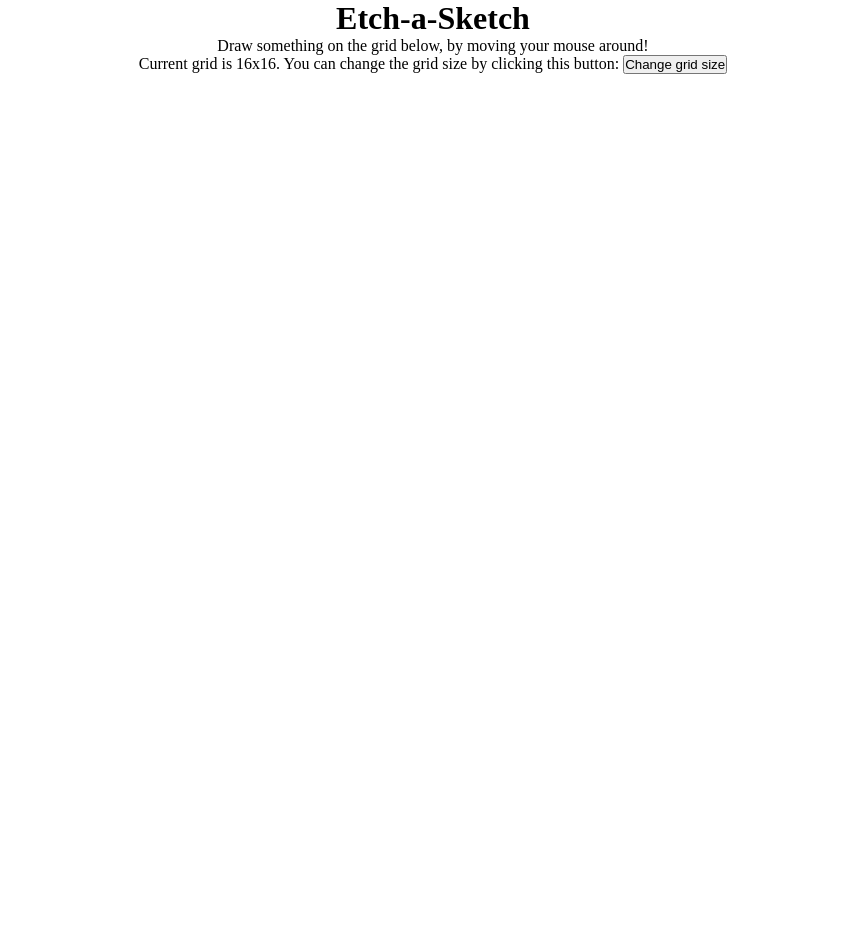
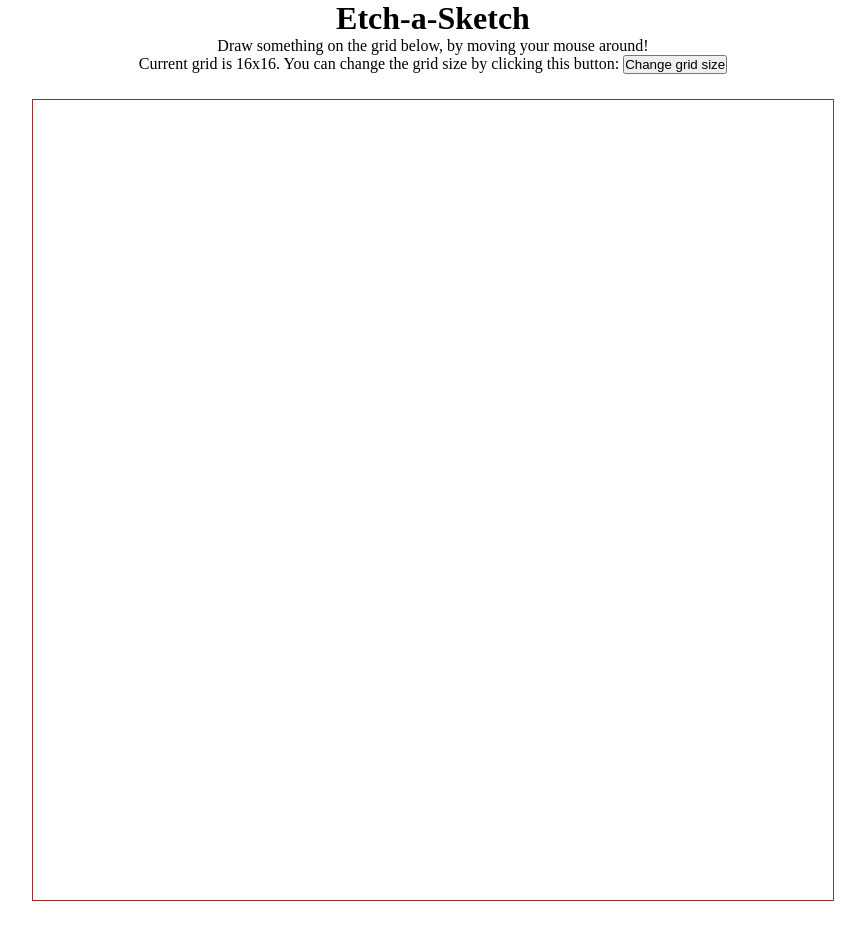
Before and after one commit to skorzany/odin-etch-a-sketch, a plain HTML site: page index.html in a window 1280 px wide. Shown: the whole page, without its empty margins (207-1072 px from the left). Drawn offline with Linux system fonts and the light colour scheme.

Commit message:
Add canvas element, style it and add listeners

```diff
--- a/index.html
+++ b/index.html
@@ -11,6 +11,6 @@
     <h1>Etch-a-Sketch</h1>
     <p>Draw something on the grid below, by moving your mouse around!</p>
     <p>Current grid is <span></span>x<span></span>. You can change the grid size by clicking this button: <button>Change grid size</button></p>
-    <div class="grid"></div>
+    <div id="canvas"><div class="grid"></div></div>
 </body>
 </html>
--- a/script.js
+++ b/script.js
@@ -50,7 +50,9 @@ function main() {
     const grid = document.querySelector(".grid");
     drawSquares(grid);
 
-    document.addEventListener("mouseover", e => {
+    const canvas = document.querySelector("#canvas");
+
+    canvas.addEventListener("mouseover", e => {
         const target = e.target;
         if (target.matches(".square")) {
             if (+target.style.opacity < 1) target.style.opacity = +target.style.opacity + 0.1;
--- a/style.css
+++ b/style.css
@@ -16,7 +16,15 @@ body {
 .grid {
     width: 800px;
     height: 800px;
-    margin: 25px auto;
     display: flex;
     flex-wrap: wrap;
 }
+
+#canvas {
+    width: max-content;
+    margin: 25px auto;
+    border: 1px solid brown;
+    display: flex;
+    justify-content: center;
+    align-items: center;
+}
```
